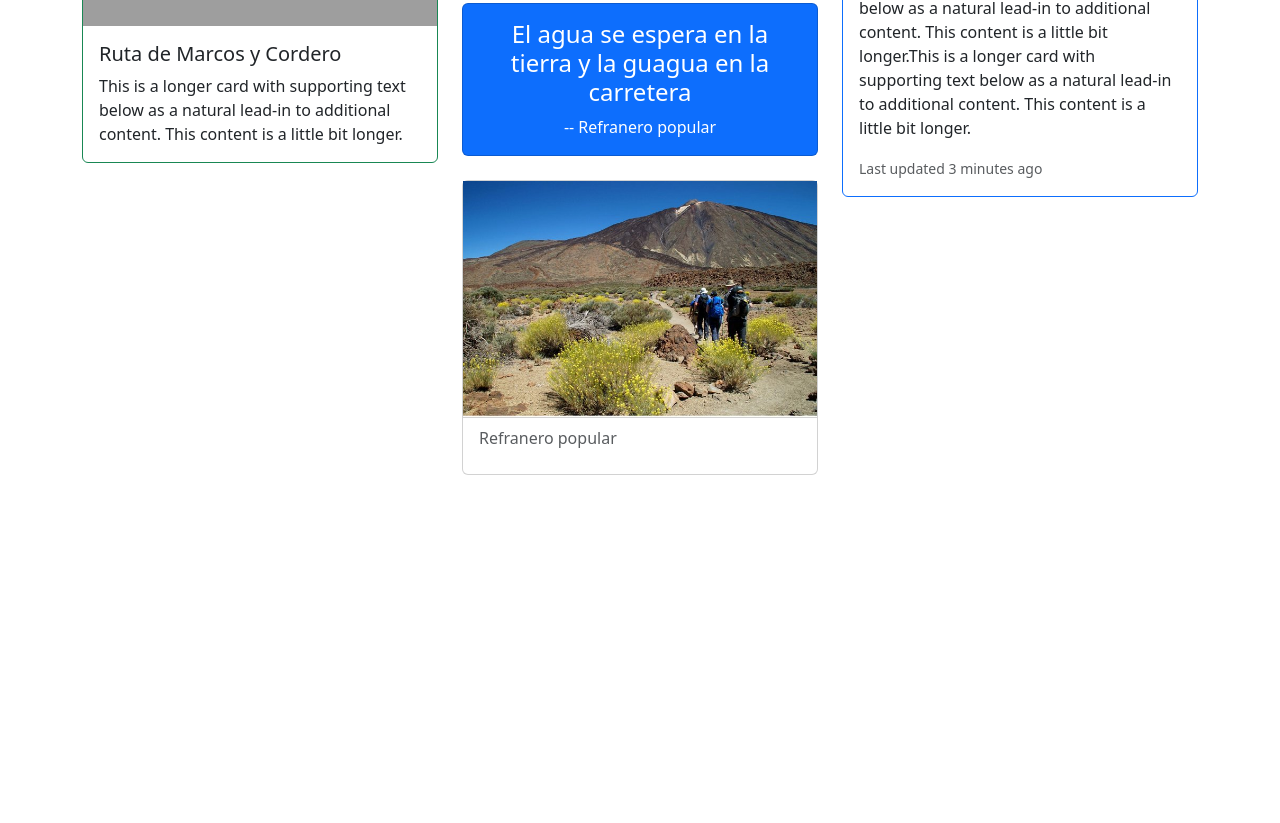
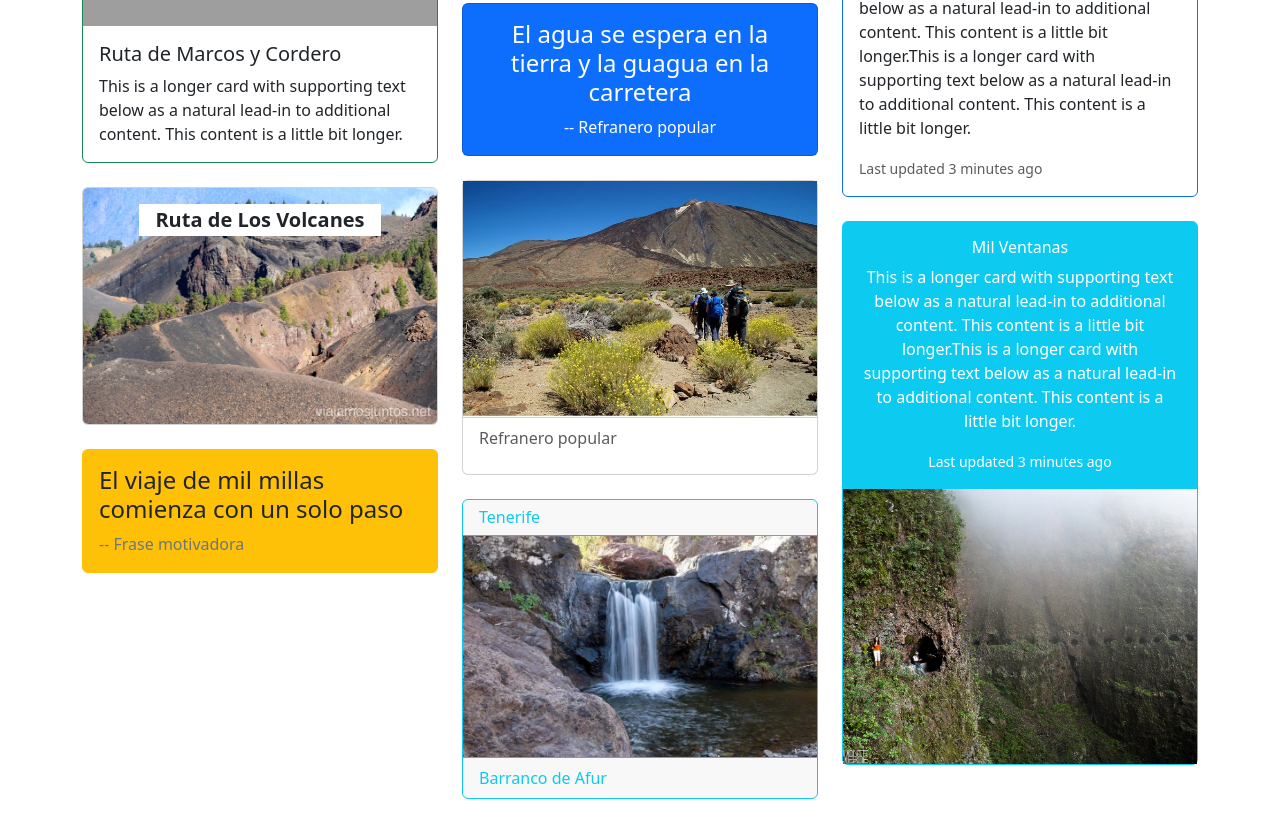
Before and after one commit to rabgonzalez/DAD-2DAM, a plain HTML site: page bootstrap/actividad-bootstrap/rutas.html in a window 1280 px wide. Shown: the part 419-1242 px from the top of the page. Before the commit the page ends 918 px from the top, so only its background shows below. Drawn offline with nearby package versions, Linux system fonts and the light colour scheme; grey boxes are pictures that could not be loaded.

Commit message:
style(actividad-bootstrap): rutas.html terminado

```diff
--- a/bootstrap/actividad-bootstrap/rutas.html
+++ b/bootstrap/actividad-bootstrap/rutas.html
@@ -3,7 +3,7 @@
   <head>
     <meta charset="utf-8" />
     <meta name="viewport" content="width=device-width, initial-scale=1" />
-    <title>Bootstrap</title>
+    <title>Rutas</title>
     <link
       href="https://cdn.jsdelivr.net/npm/bootstrap@5.3.3/dist/css/bootstrap.min.css"
       rel="stylesheet"
@@ -125,6 +125,39 @@
             <p class="card-footer bg-transparent text-muted">Refranero popular</p>
           </div>
         </div>
+        <div class="col-xs-12 col-sm-6 col-lg-4 mb-4">
+          <div class="card">
+            <img src="./img/img/rutas-volcanes.jpg" class="card-img" alt="Ruta de Los Volcanes">
+            <div class="card-img-overlay d-flex justify-content-center align-items-start">
+                <h5 class="bg-white text-dark py-1 px-3 fw-bold">Ruta de Los Volcanes</h5>
+            </div>
+          </div>
+        </div>
+        <div class="col-xs-12 col-sm-6 col-lg-4 mb-4">
+          <div class="card border-info bg-info border-info text-white text-center">
+            <div class="card-body">
+              <h6 class="card-title">Mil Ventanas</h6>
+              <p class="card-text">This is a longer card with supporting text below as a natural lead-in to additional content. This content is a little bit longer.This is a longer card with supporting text below as a natural lead-in to additional content. This content is a little bit longer.</p>
+              <p class="card-text"><small>Last updated 3 minutes ago</small></p>
+            </div>
+            <img src="./img/img/rutas-mil-ventanas.jpg" alt="mil-ventanas">
+          </div>
+        </div>
+        <div class="col-xs-12 col-sm-6 col-lg-4 mb-4">
+          <div class="card bg-warning border-warning">
+            <div class="card-body">
+              <h4 class="card-title">El viaje de mil millas comienza con un solo paso</h4>
+              <p class="card-text text-secondary">-- Frase motivadora</p>
+            </div>
+          </div>
+        </div>
+        <div class="col-xs-12 col-sm-6 col-lg-4 mb-4">
+          <div class="card border-info">
+            <h6 class="card-header border-info text-info">Tenerife</h6>
+            <img src="./img/img/rutas-afur.jpg" alt="barranco-afur">
+            <div class="card-footer border-info text-info">Barranco de Afur</div>
+          </div>
+        </div>
 
       </div>
     </div>
```
